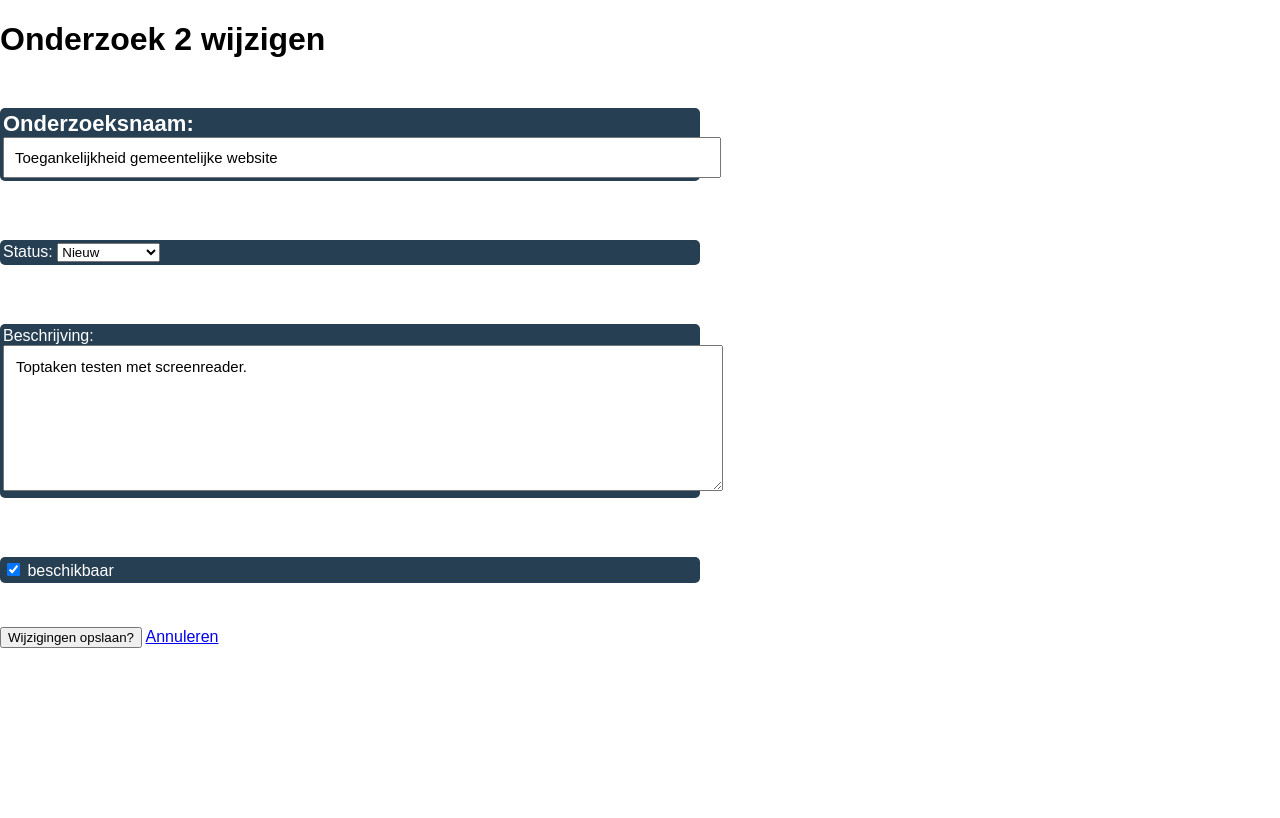
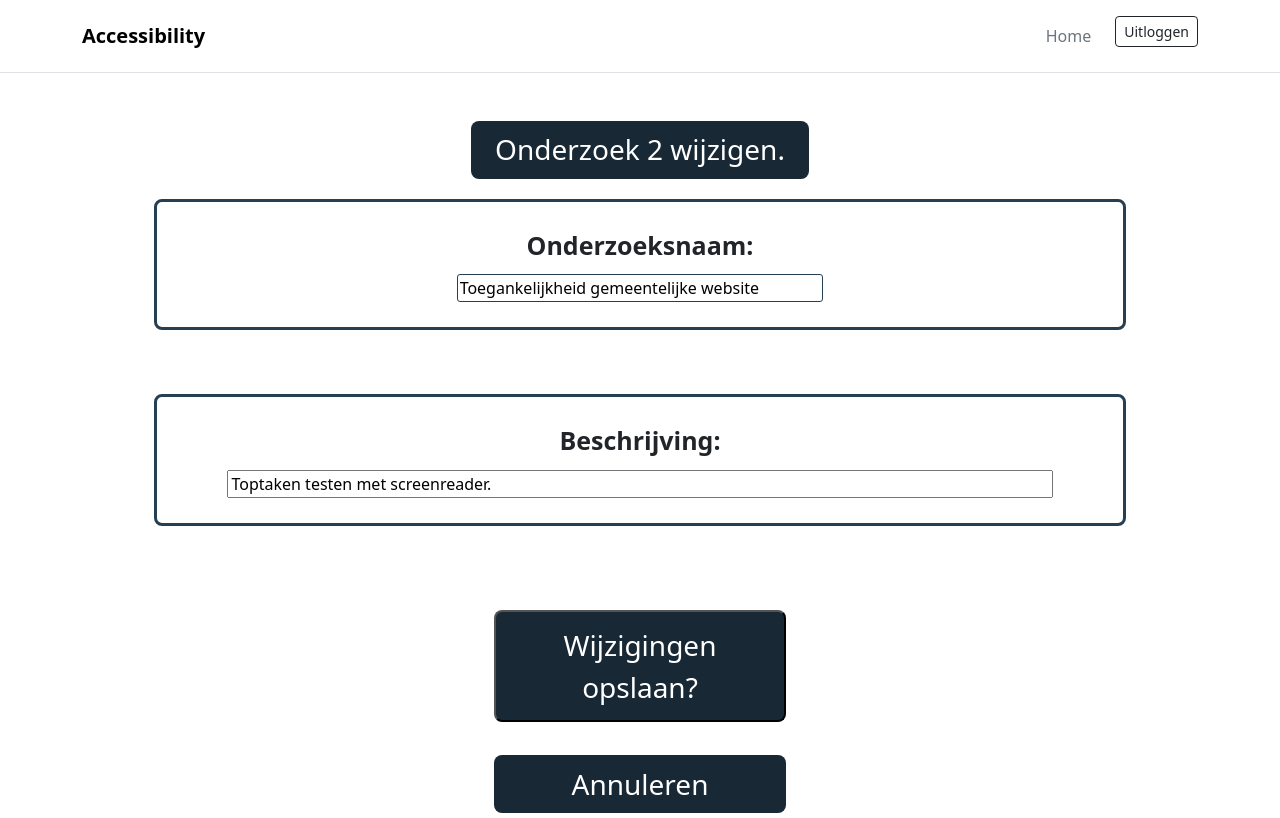
Before and after one commit to Ebay2k/rubberducky-owasp, a Flask app: page /org-aanvragen/2 in a window 1280 px wide. Before the commit the page ends 648 px from the top, so only its background shows below. Run offline with Flask 3, Linux system fonts and the light colour scheme; the visitor is signed in with stand-in values (Sample User, id 1); data comes from the database, SQL or seed files in the repository.

Commit message:
CSS toegevoegd aan de aanvraag edit pagina

```diff
--- a/app.py
+++ b/app.py
@@ -438,7 +438,6 @@ def org_aanvraag_inschrijvingen(study_id):
         return "Geen Toegang", 403
 
     organization_id = session.get("organization_id")
-
     study = organizations.get_single_form(study_id, organization_id)
     if not study:
         return "Geen toegang tot dit onderzoek", 403
--- a/static/org-studies.css
+++ b/static/org-studies.css
@@ -50,15 +50,19 @@
 /* onderste rij */
 .study-bottom-row {
     display: flex;
+    align-items: center;
     justify-content: space-between;
-    align-items: center;
+    gap: 20px;
 }
 
 .study-reward {
+    text-align: center;
     border: 1px solid;
     border-color: #273F53;
     border-radius: 4px;
     padding: 5px 10px;
+    flex-shrink: 0;
+    min-width: 240px;
 }
 
 /* org info */
--- a/templates/org-aanvraag-edit.html
+++ b/templates/org-aanvraag-edit.html
@@ -3,43 +3,60 @@
 <head>
     <meta charset="UTF-8">
     <title>Onderzoek Wijzigen</title>
-    <link rel="stylesheet" href="../static/main.css">
+    <link rel="stylesheet" href="../static/org-edit.css">
+    <link href="https://cdn.jsdelivr.net/npm/bootstrap@5.3.0/dist/css/bootstrap.min.css" rel="stylesheet">
 </head>
 
 <body>
-<h1 class="pagina_titel">Onderzoek {{ form.id }} wijzigen</h1>
+    <!-- Navbar -->
+    <nav class="navbar navbar-expand-lg navbar-light bg-white border-bottom py-3 mb-5" aria-label="Hoofdnavigatie">
+        <div class="container">
+            <a class="navbar-brand fw-bold" href="/">Accessibility</a>
+            <button class="navbar-toggler" type="button" data-bs-toggle="collapse" data-bs-target="#navbarNav" aria-controls="navbarNav" aria-expanded="false" aria-label="Wissel navigatie">
+                <span class="navbar-toggler-icon"></span>
+            </button>
+            <div class="collapse navbar-collapse" id="navbarNav">
+                <ul class="navbar-nav ms-auto">
+                    <li class="nav-item">
+                        <a class="nav-link text-secondary" href="/dashboard-org">Home</a>
+                    </li>
+                    <li class="nav-item ms-lg-3">
+                        <a class="btn btn-sm btn-outline-dark" href="/">Uitloggen</a>
+                    </li>
+                </ul>
+            </div>
+        </div>
+    </nav>
 
-<form method = "post" class="edit_form">
-    <label class="naam_onderzoek">
-        Onderzoeksnaam: <input type="text" name="title" value="{{ form.title }}">
+
+<h1 class="header-text">Onderzoek {{ form.id }} wijzigen.</h1>
+
+<form method = "post">
+    <label class="text-container">
+        <span class="label_text">
+            Onderzoeksnaam:
+        </span>
+        <input type="text" name="title" value="{{ form.title }}" class="input-naam" required>
     </label>
     <br><br>
 
-    <label class="onderzoeks_status">
-        Status:
-        <select name="status">
-            <option value="nieuw" {{ "selected" if form.status == "nieuw" }}>Nieuw</option>
-            <option value="goedgekeurd" {{ "selected" if form.status == "goedgekeurd" }}>Goedgekeurd</option>
-            <option value="afgekeurd" {{ "selected" if form.status == "afgekeurd" }}>Afgekeurd</option>
-            <option value="gesloten" {{ "selected" if form.status == "gesloten" }}>Gesloten</option>
-        </select>
+
+    <label class="text-container">
+        <span class="label_text">
+            Beschrijving:
+        </span>
+        <input name="description" value="{{ form.description }}" class="input-beschrijving" required>
     </label>
     <br><br>
-
-    <label class="beschrijving_onderzoek">
-        Beschrijving:
-        <textarea name="description">{{ form.description }}</textarea>
-    </label>
-    <br><br>
-
+<!--
     <label class="checkbox">
         <input type="checkbox" name="available" {{"checked" if form.available }}>
         beschikbaar
     </label>
     <br><br>
-
-    <button type="submit">Wijzigingen opslaan?</button>
-    <a href="{{ url_for('org_aanvragen') }}">Annuleren</a>
+-->
+    <button type="submit" class="submit-knop">Wijzigingen opslaan?</button>
+    <a href="{{ url_for('org_aanvragen') }}" class = "annuleren-knop">Annuleren</a>
 
 
 
```
